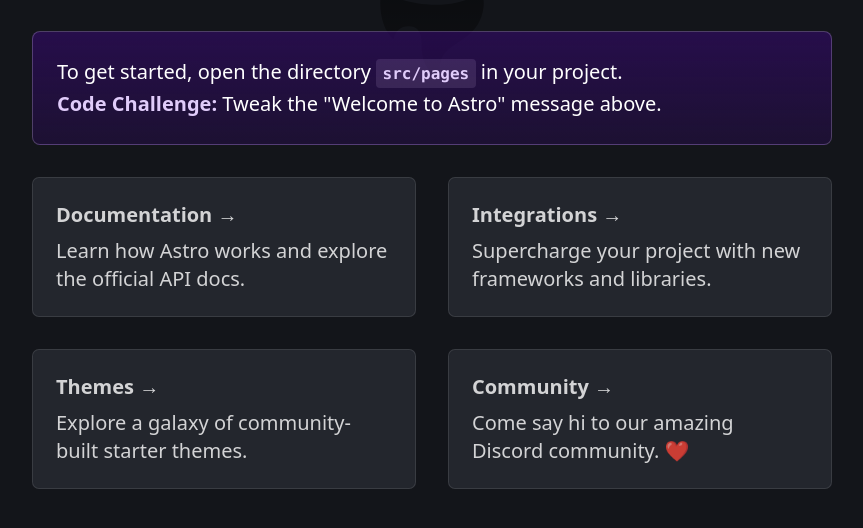
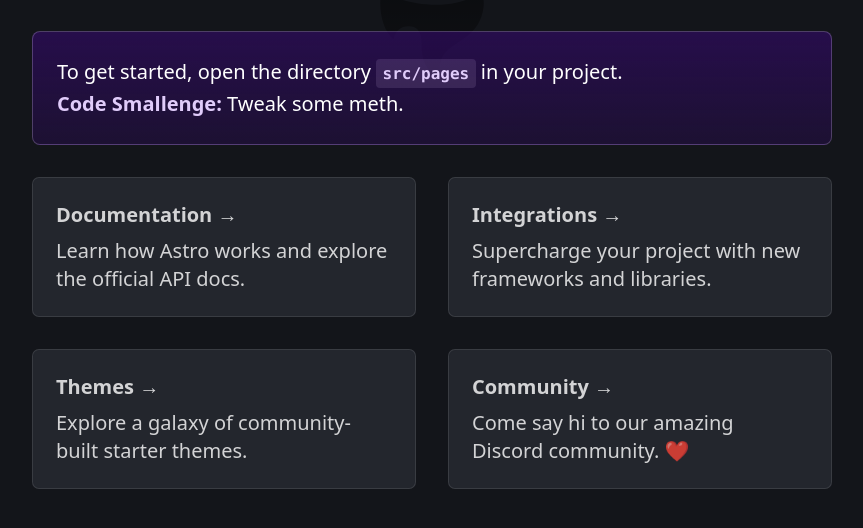
Before and after one commit to AshSimmonds/dazza-01-astro3, an Astro site: page / in a window 1280 px wide. Shown: the part 164-692 px from the top of the page, without its empty margins (208-1071 px from the left). Built offline with nearby package versions, Linux system fonts and the light colour scheme; Astro itself is replaced by a stand-in of ours.

Commit message:
Update index.astro

```diff
--- a/src/pages/index.astro
+++ b/src/pages/index.astro
@@ -36,7 +36,7 @@
 		<h1>Welcome to <span class="text-gradient">Astro</span></h1>
 		<p class="instructions">
 			To get started, open the directory <code>src/pages</code> in your project.<br />
-			<strong>Code Challenge:</strong> Tweak the "Welcome to Astro" message above.
+			<strong>Code Smallenge:</strong> Tweak some meth.
 		</p>
 		<ul role="list" class="link-card-grid">
 			<Card
```
